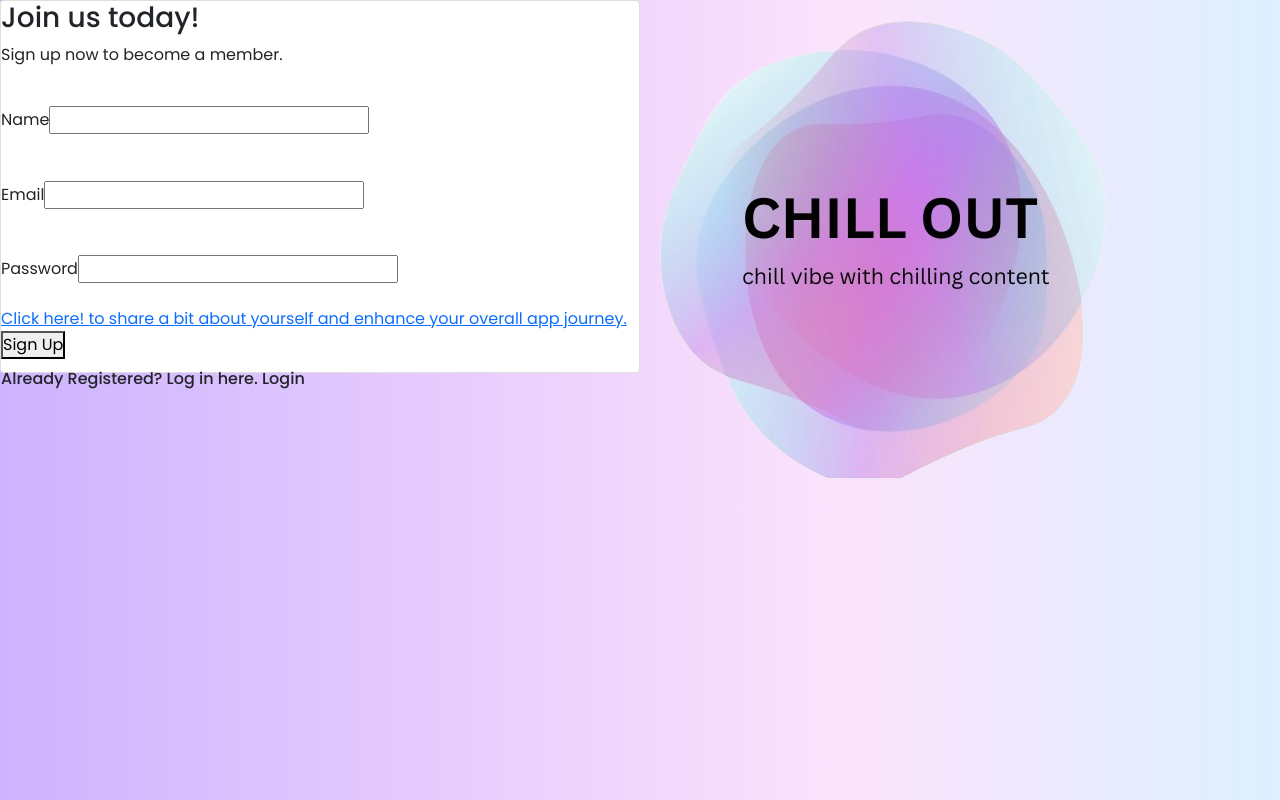
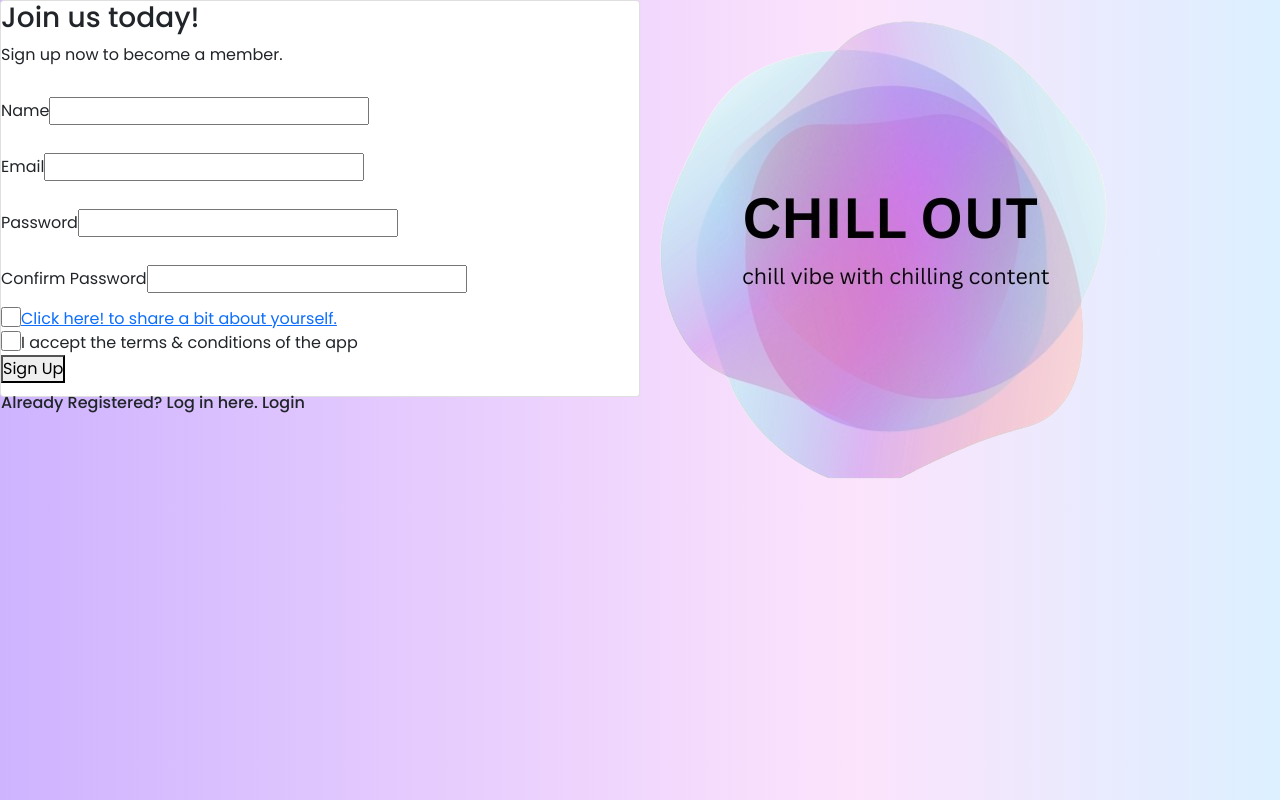
Before and after one commit to sirikisiva/Chillout_New, a React (Create React App) app in the folder Relaxapp/: page /SignupScreen in a window 1280 px wide. Built offline with nearby package versions, Linux system fonts and the light colour scheme.

Commit message:
Update Signup.jsx

```diff
--- a/Relaxapp/src/Signup.jsx
+++ b/Relaxapp/src/Signup.jsx
@@ -172,14 +172,40 @@ const SignupScreen = () => {
                   <div className="error-message">{errors.password}</div>
                 )}
               </div>
+              <div className="inputContainer">
+                <div>
+                <label className="inputLabel">Confirm Password </label>
+                <input
+                  type="password"
+                  name="password"
+                  value={formData.password}
+                  onChange={handleInputChange}
+                  className="inputStyle"
+                ></input>
+                </div>
+                {errors.password && (
+                  <div className="error-message">{errors.password}</div>
+                )}
+              </div>
 
             </div>
             <div className="box3">
-              <div className="lineContainer">
-              <a className="clickHere" onClick={openPopup} >
-                  Click here! to share a bit about yourself and enhance your
-                  overall app journey.
+              <div className="lineContainerSignup">
+              <input className="checkboxSignup" type="checkbox" />
+               <label>
+               <a className="clickHere" onClick={openPopup} >
+                  Click here! to share a bit about yourself.
                 </a>
+               </label>
+
+              </div>
+              <div className="lineContainerSignup">
+              <input className="checkboxSignup" type="checkbox" />
+               <label  className="clickHere">
+               <a>
+                I accept the terms & conditions of the app
+                </a>
+               </label>
 
               </div>
 
```
